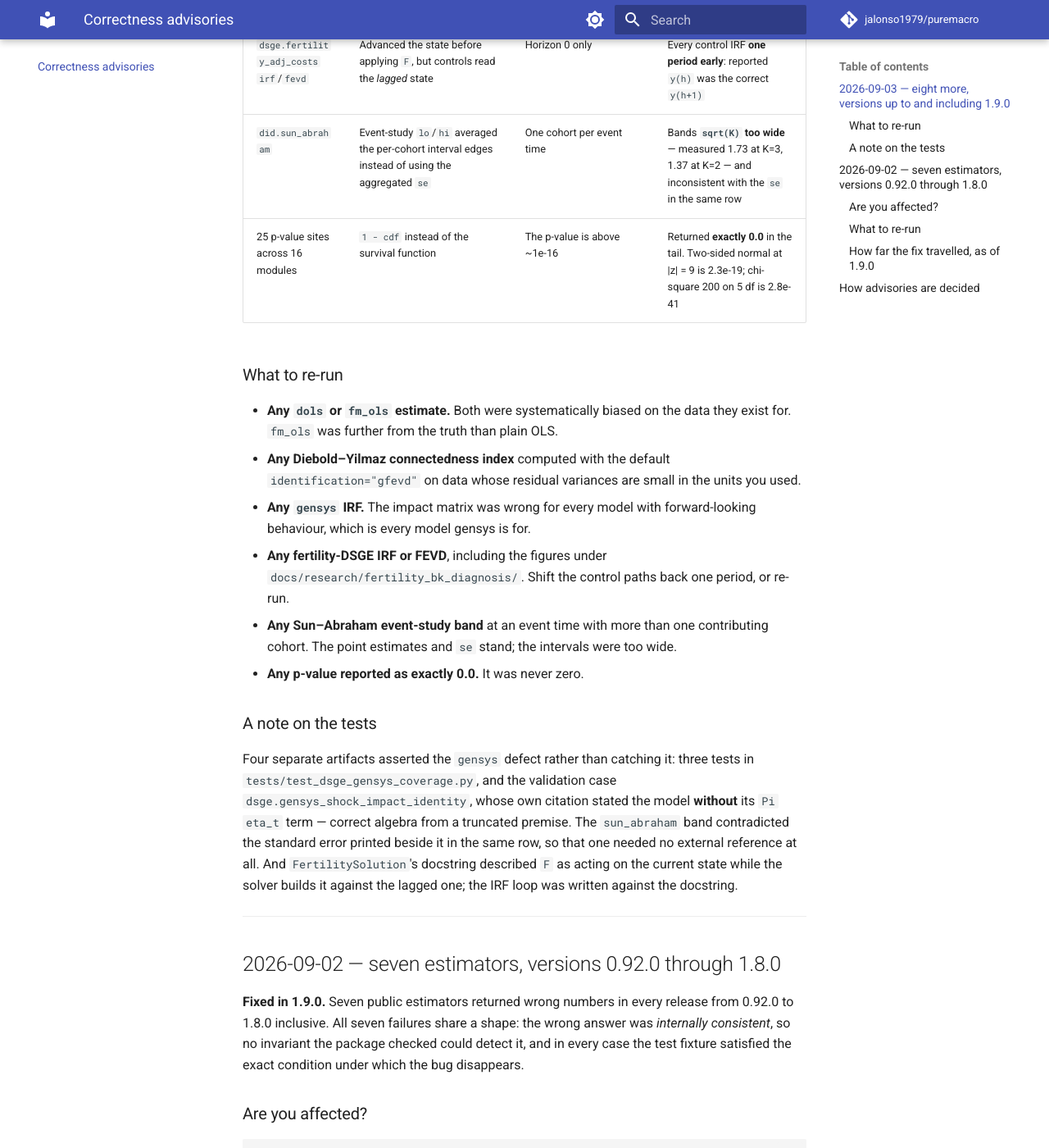
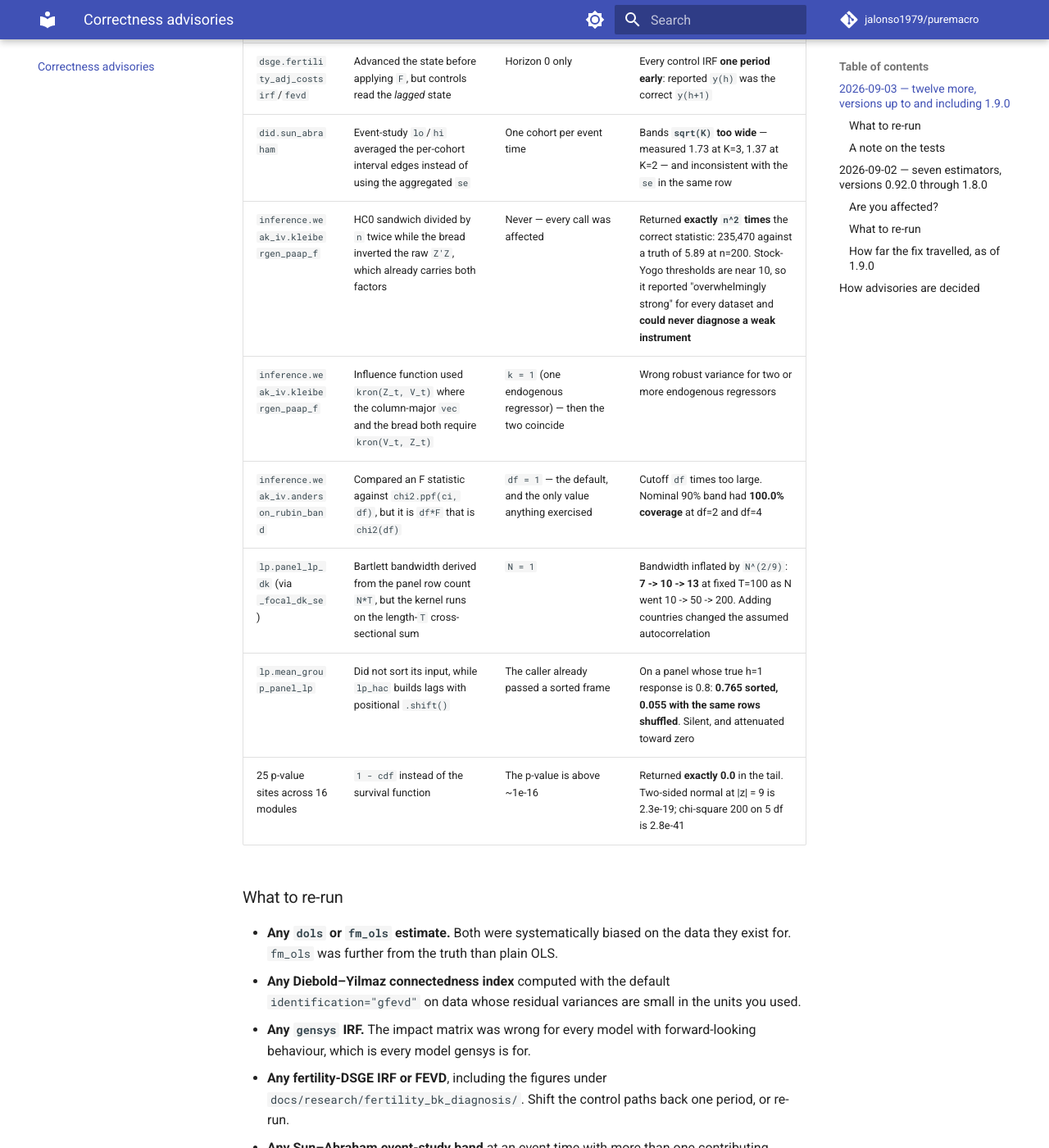
Before and after one commit to jalonso1979/puremacro, an MkDocs documentation site: the page built from docs/ADVISORY.md, in a window 1280 px wide and 1400 px high, scrolled down 1381 px. Shown: the whole window at 82% size. Built offline with MkDocs 1.6.1 and Material for MkDocs 9.7.7, drawn with Linux system fonts in a browser that asks for light colours; comment, search, counter and statistics services are not loaded; some of the changed text lies outside the part shown.

Commit message:
Release 1.10.0
Twelve estimator defects, each reproduced against a known truth before
being touched and each with a regression test that fails on the old code.

The ones that change a published number: DOLS was not DOLS and FM-OLS was
worse than plain OLS; gensys ignored the expectation errors, so every IRF
from it was wrong; the fertility DSGE reported every control one period
early; the Diebold-Yilmaz connectedness index changed when you changed
the units; the Kleibergen-Paap F was n^2 too large and so could never
report a weak instrument; the Anderson-Rubin band had 100% coverage at
df > 1; Sun-Abraham event-study bands were sqrt(K) too wide; the
Driscoll-Kraay bandwidth grew with the cross-section; mean_group_panel_lp
attenuated its estimate toward zero on an unsorted frame; and 25 p-values
returned exactly 0.0 in the tail.

Four separate artifacts had asserted the gensys defect rather than
catching it -- three unit tests and a validation case whose own citation
wrote the model without its Pi eta term. Those are corrected here too.

docs/ADVISORY.md and docs/es/ADVISORY.md carry the table, with the
condition under which each error vanishes so a reader can rule their own
run in or out without re-running it.

Co-Authored-By: Claude Opus 5 (1M context) <noreply@anthropic.com>
Claude-Session: https://claude.ai/code/session_01AYwLTXTStFDiqpp8MXMEjw

```diff
--- a/docs/ADVISORY.md
+++ b/docs/ADVISORY.md
@@ -14,11 +14,11 @@ without re-running it), and what to do.
 
 ---
 
-## 2026-09-03 — eight more, versions up to and including 1.9.0
+## 2026-09-03 — twelve more, versions up to and including 1.9.0
 
-**Fixed in the next release; not yet published.** A follow-up audit asked, of
+**Fixed in 1.10.0.** A follow-up audit asked, of
 every estimator fixture in the package, *what condition does this fixture
-remove?* — the question all seven defects above turned on. It found eight more,
+remove?* — the question all seven defects above turned on. It found twelve more,
 each reproduced against a known truth before being touched.
 
 | Estimator | What was wrong | Unaffected when | Direction of the error |
@@ -31,6 +31,11 @@ each reproduced against a known truth before being touched.
 | `dsge.gensys` | Raised on any model with **no unstable roots** (`Z2` a zero-column slice); uniqueness test was vacuous | The model has at least one unstable root | `x_t = rho x_{t-1} + eps` could not be solved at all |
 | `dsge.fertility_adj_costs` `irf`/`fevd` | Advanced the state before applying `F`, but controls read the *lagged* state | Horizon 0 only | Every control IRF **one period early**: reported `y(h)` was the correct `y(h+1)` |
 | `did.sun_abraham` | Event-study `lo`/`hi` averaged the per-cohort interval edges instead of using the aggregated `se` | One cohort per event time | Bands **`sqrt(K)` too wide** — measured 1.73 at K=3, 1.37 at K=2 — and inconsistent with the `se` in the same row |
+| `inference.weak_iv.kleibergen_paap_f` | HC0 sandwich divided by `n` twice while the bread inverted the raw `Z'Z`, which already carries both factors | Never — every call was affected | Returned **exactly `n^2` times** the correct statistic: 235,470 against a truth of 5.89 at n=200. Stock-Yogo thresholds are near 10, so it reported "overwhelmingly strong" for every dataset and **could never diagnose a weak instrument** |
+| `inference.weak_iv.kleibergen_paap_f` | Influence function used `kron(Z_t, V_t)` where the column-major `vec` and the bread both require `kron(V_t, Z_t)` | `k = 1` (one endogenous regressor) — then the two coincide | Wrong robust variance for two or more endogenous regressors |
+| `inference.weak_iv.anderson_rubin_band` | Compared an F statistic against `chi2.ppf(ci, df)`, but it is `df*F` that is `chi2(df)` | `df = 1` — the default, and the only value anything exercised | Cutoff `df` times too large. Nominal 90% band had **100.0% coverage** at df=2 and df=4 |
+| `lp.panel_lp_dk` (via `_focal_dk_se`) | Bartlett bandwidth derived from the panel row count `N*T`, but the kernel runs on the length-`T` cross-sectional sum | `N = 1` | Bandwidth inflated by `N^(2/9)`: **7 -> 10 -> 13** at fixed T=100 as N went 10 -> 50 -> 200. Adding countries changed the assumed autocorrelation |
+| `lp.mean_group_panel_lp` | Did not sort its input, while `lp_hac` builds lags with positional `.shift()` | The caller already passed a sorted frame | On a panel whose true h=1 response is 0.8: **0.765 sorted, 0.055 with the same rows shuffled**. Silent, and attenuated toward zero |
 | 25 p-value sites across 16 modules | `1 - cdf` instead of the survival function | The p-value is above ~1e-16 | Returned **exactly 0.0** in the tail. Two-sided normal at \|z\| = 9 is 2.3e-19; chi-square 200 on 5 df is 2.8e-41 |
 
 ### What to re-run
--- a/puremacro/__init__.py
+++ b/puremacro/__init__.py
@@ -5,5 +5,5 @@ supported target) and the module-by-module overview. Public API is
 curated in submodules; nothing is exported at the top level beyond the
 version string.
 """
-__version__ = "1.9.0"
+__version__ = "1.10.0"
 __all__ = ["__version__"]
--- a/pyproject.toml
+++ b/pyproject.toml
@@ -8,7 +8,7 @@ name = "puremacro"
 # `tools/release_check.py` gate 4 compares: pyproject.toml,
 # puremacro/__init__.py (`__version__`), the top `## X.Y.Z` heading in
 # CHANGELOG.md, and `version:` in CITATION.cff.
-version = "1.9.0"
+version = "1.10.0"
 description = "Pyodide-compatible empirical macro toolbox: SVAR + LP + GARCH + inference"
 readme = "README.md"
 requires-python = ">=3.11"
```
Also changed, not shown: docs/es/ADVISORY.md (+8 -3 lines), 1 other file.
